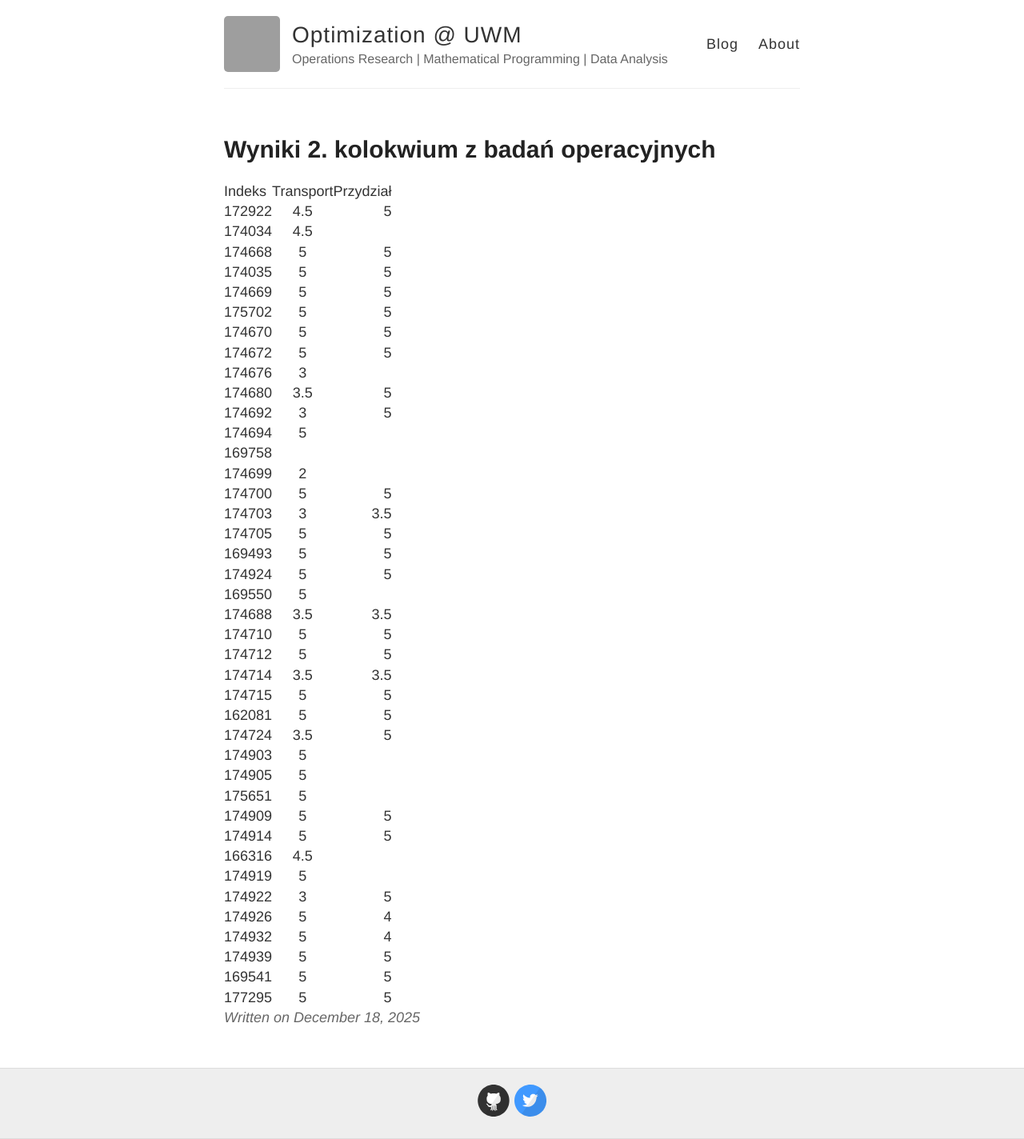
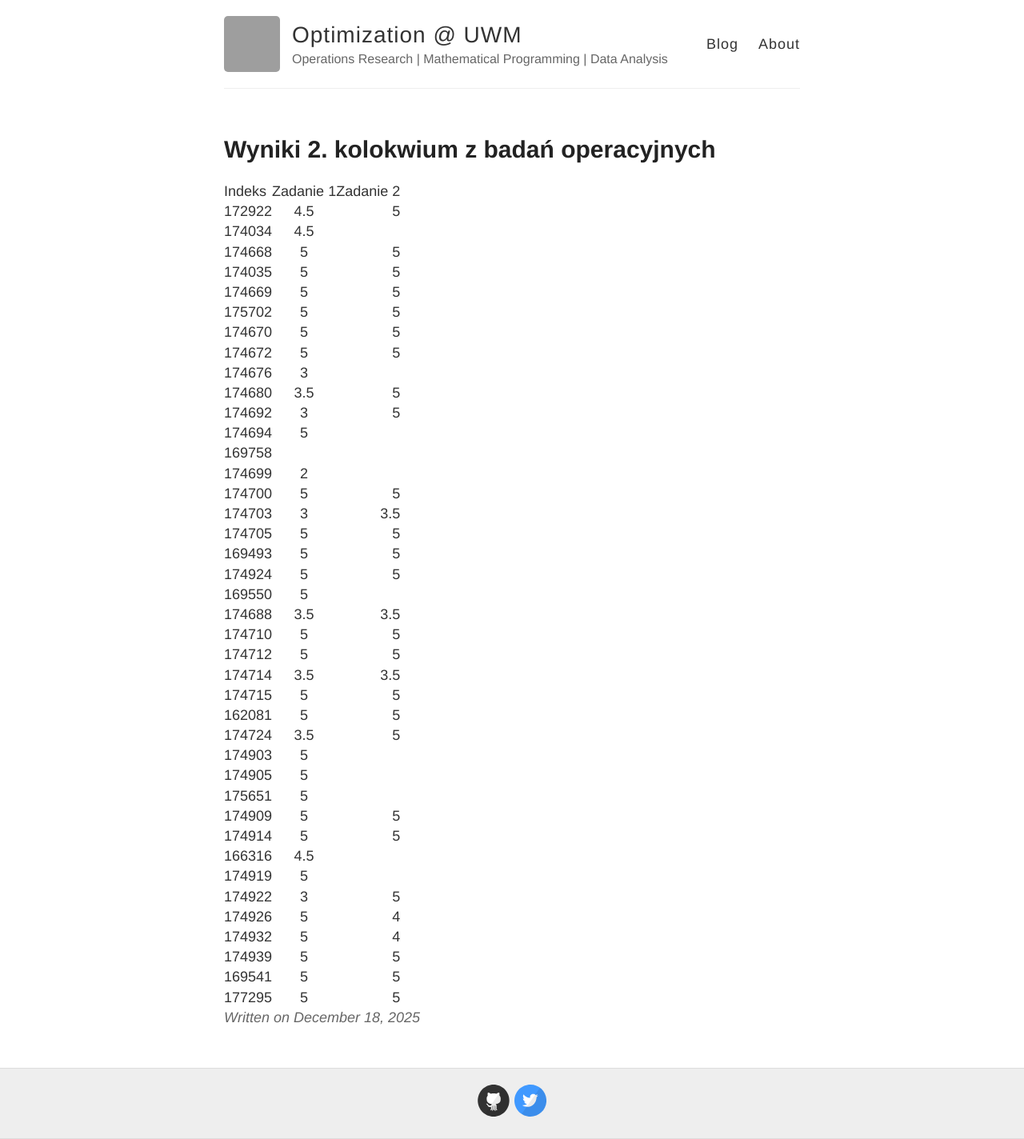
Before and after one commit to uwmopt/uwmopt.github.io, a Jekyll site: the page built from _posts/2025-12-18-Wyniki_kol2.md, in a window 1280 px wide. Shown: the whole page at 80% size. Built offline with Jekyll 4.4.1, drawn with Linux system fonts in a browser that asks for light colours; grey boxes are pictures that could not be loaded.

Commit message:
Kolokwium 2 wyniki

```diff
--- a/_posts/2025-12-18-Wyniki_kol2.md
+++ b/_posts/2025-12-18-Wyniki_kol2.md
@@ -3,7 +3,7 @@ layout: post
 title: Wyniki 2. kolokwium z badań operacyjnych
 ---
 
-| Indeks | Transport | Przydział |
+| Indeks | Zadanie 1 | Zadanie 2 |
 |:-------|:---------:|----------:|
 | 172922 | 4.5       | 5         |
 | 174034 | 4.5       |           |
```
